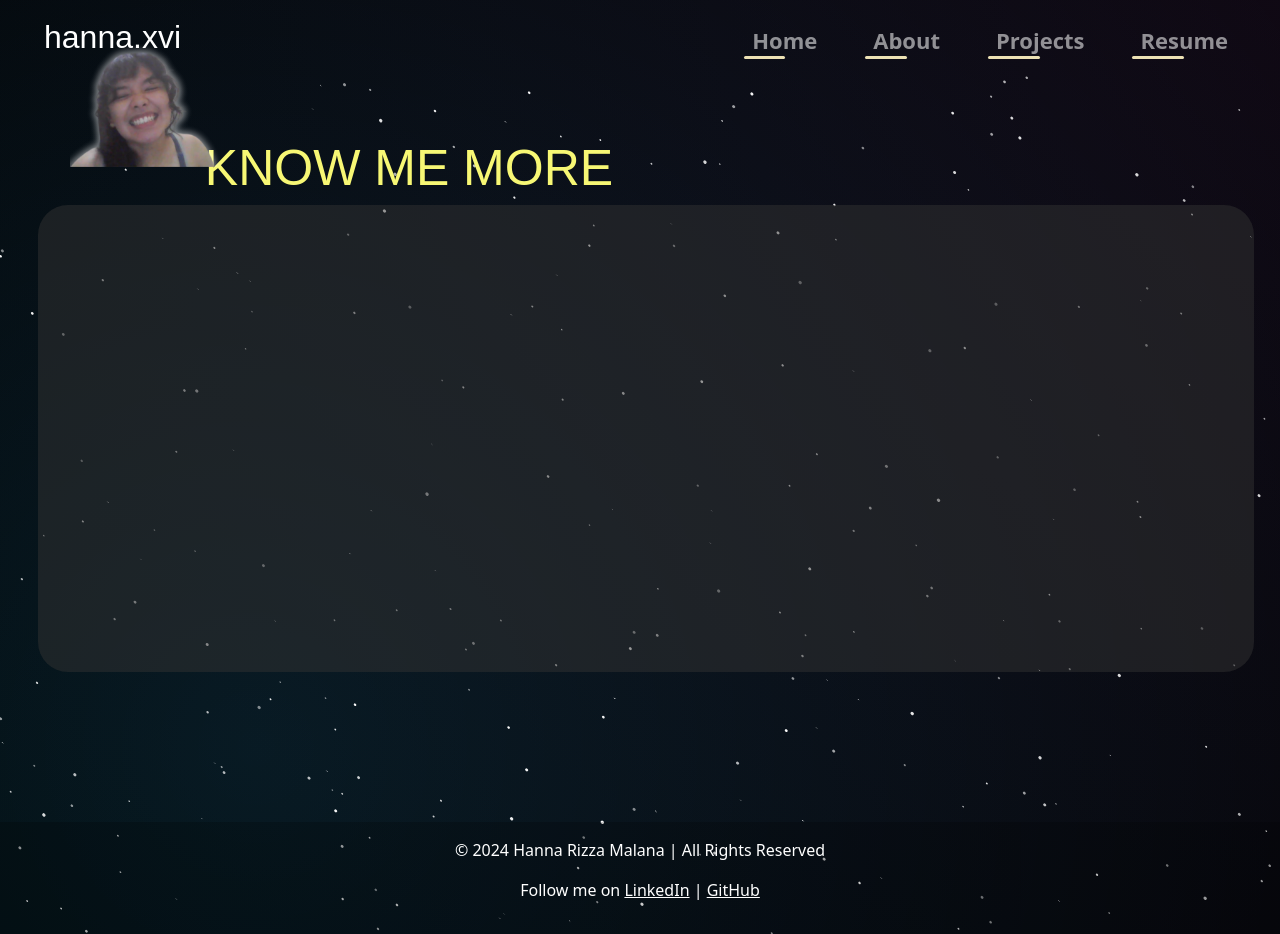
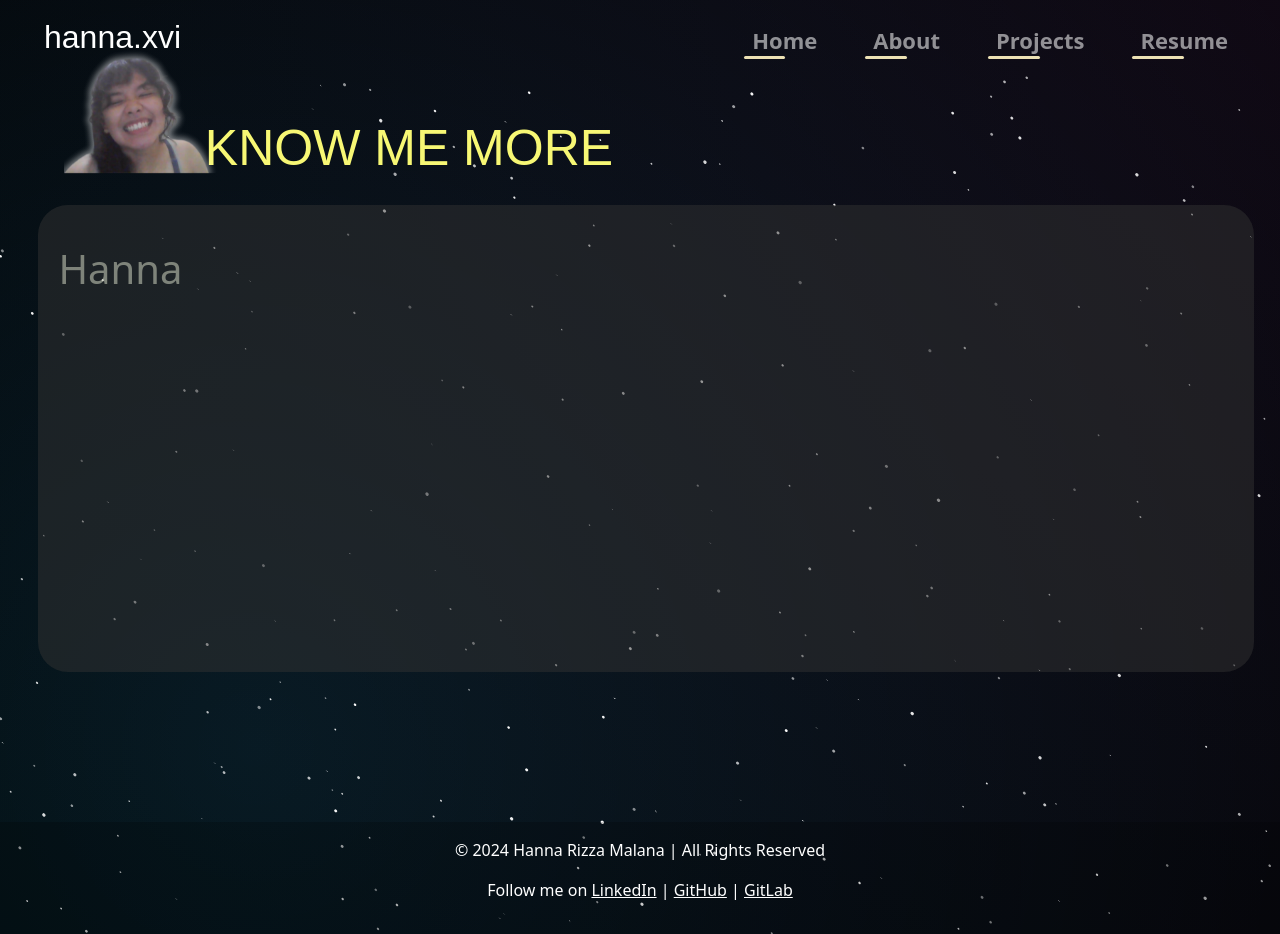
Before and after one commit to hannarizza16/hanna.xvi, a PHP site: page /about.php in a window 1280 px wide. Run offline with PHP 8.4, Linux system fonts and the light colour scheme.

Commit message:
feat: modified some codes

```diff
--- a/about.php
+++ b/about.php
@@ -6,18 +6,13 @@ include('header.php')
 
 
 <style>
-
-
-
 .about-container {
-    display: flex;
-    /* flex-direction: column; */
-    align-items: center;
-    padding: 2rem;
+  position: relative;
+  bottom: 10vh;
     max-width: 90%;
-    margin: 0 auto;
+    margin: 0;
   }
-   /* KNOW MW MORE TEXT */
+   /* KNOW ME MORE TEXT */
    .about-text {
     position: absolute;
     left: 16vw;
@@ -27,14 +22,14 @@ include('header.php')
     font-size: 50px;
     font-weight: 400;
     text-transform: uppercase;
+    margin: 0;
   }
   .animation-container {
-    position: relative;
-    bottom: 14vh;
-    right: 2vw;
+    position: absolute;
+    top: 0;
+    left: 5vw;
     width: 200px;
     height: 200px;
-    z-index: 2;
   }
   .frame {
     position: absolute;
@@ -55,9 +50,8 @@ include('header.php')
     height: 50vh;
     top: 22vh;
     left: 3vw;
-    margin-right: 50%;
+    padding: 40px 20px 20px 20px;
     background-color: #333;
-    text-align: center;
     border-radius: 30px;
   }
   .box-xontainer {
@@ -67,12 +61,12 @@ include('header.php')
 
 
 
-  /* @media (max-width: 768px) {
-  img .frame {
-    border: 2px solid red;
-    width: 10px;
+  @media (max-width: 768px) {
+.frame {
+  display: none;
+
   }
-} */
+}
 </style>
 
 <body>
@@ -99,14 +93,13 @@ include('header.php')
   </div>
 
 
-  <div class="introduction-container text-start">
-    <div class="row row-cols-2">
-      <!-- <div class="col" style="background-color: aliceblue; color: black">Column</div>
-          <div class="col" style="background-color: brown; color: white">Column</div>
-          <div class="col" style="background-color: brown; color: white">Column</div>
-          <div class="col" style="background-color: aliceblue; color: black">Column</div> -->
-    </div>
+  <div class="introduction-container">
+    <div>
+      <div class="text-xxl-center "><h1>Hanna</h1></div>
   </div>
+  </div>
+
+
 
   <!-- ACTIVE PICTURE -->
   <script>
--- a/footer.php
+++ b/footer.php
@@ -1,6 +1,15 @@
+<style>
+  a.text-white:hover{
+  color: rgb(247, 247, 116) !important;
+}
+</style>
+
 <div class="footer-bg">
   <p>&copy; 2024 Hanna Rizza Malana | All Rights Reserved</p>
-  <p>Follow me on <a href="https://www.linkedin.com/in/hanna-rizza-malana-967a78175/" target="_blank" class="text-white">LinkedIn</a> | <a href="https://github.com/hannarizza16" target="_blank" class="text-white">GitHub</a></p>
+  <p>Follow me on <a href="https://www.linkedin.com/in/hanna-rizza-malana-967a78175/" target="_blank" class="text-white">LinkedIn</a> |
+  <a href="https://github.com/hannarizza16" target="_blank" class="text-white">GitHub</a> |
+  <a href="https://gitlab.com/hannamalana98" target="_blank" class="text-white">GitLab</a>
+</p>
 </div>
 
 
@@ -11,4 +20,5 @@
 <script src="typingText.js"></script>
 
 </body>
+
 </html>
--- a/star.css
+++ b/star.css
@@ -1,6 +1,7 @@
 /* ::selection{
   background-color: yellow;
 } */
+
 
 
 body {
@@ -59,6 +60,8 @@ img{
     height: 96%;
   }
 }
+
+
 
 .custom-header-font{
   font-family: cursive;
```
